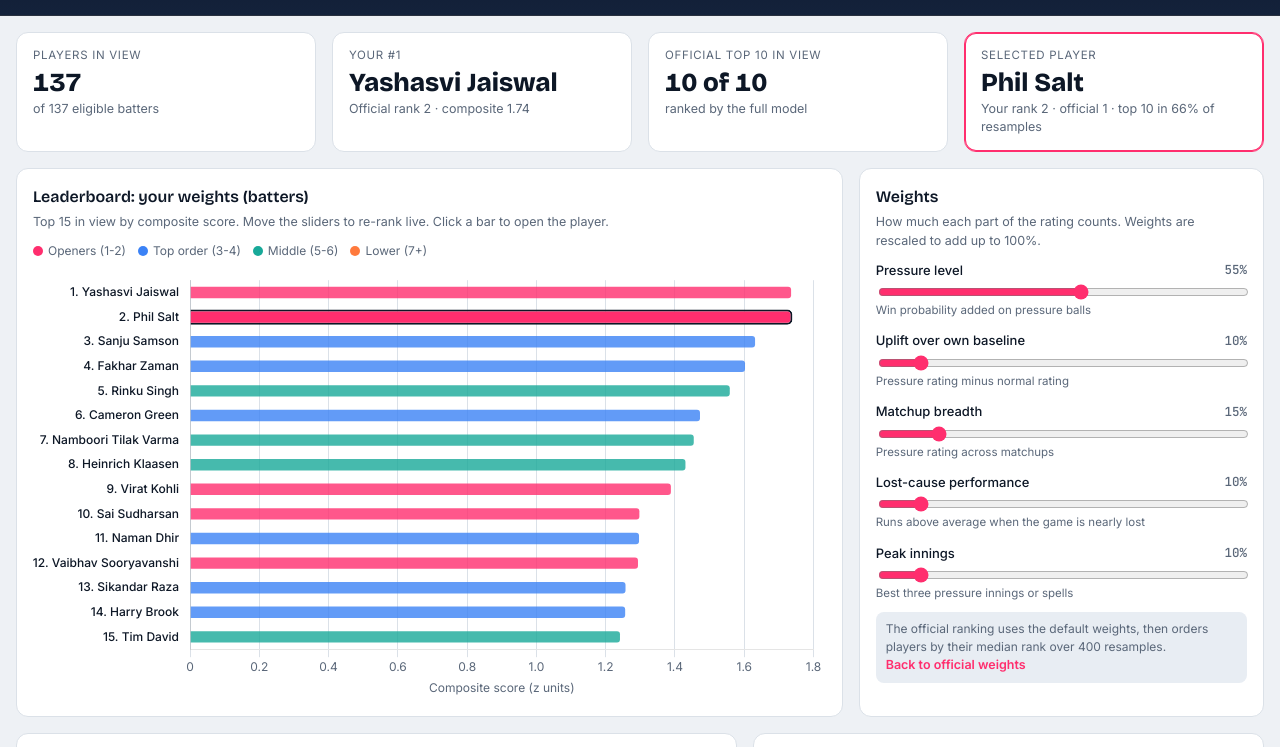
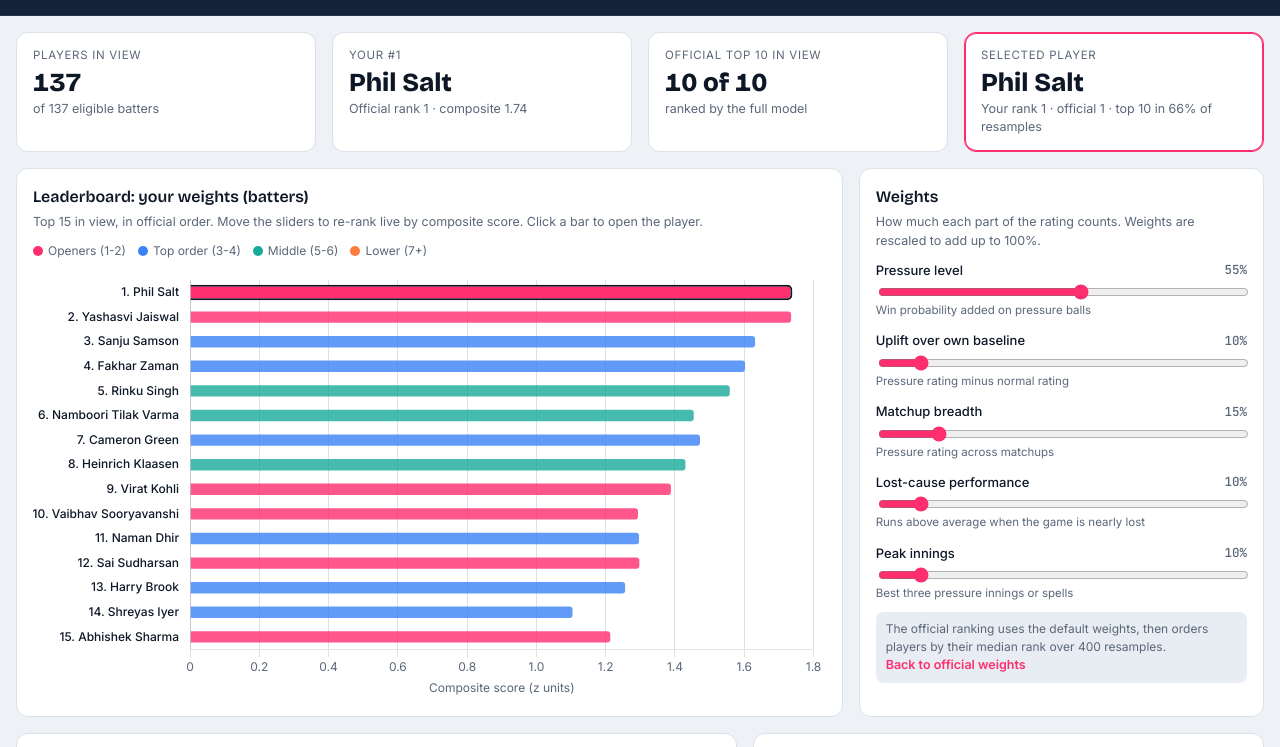
Before and after one commit to AryM47/superr-pressure-lab, a plain HTML site: page index.html in a window 1280 px wide. Shown: the part 131-878 px from the top of the page. Drawn offline with nearby package versions, Linux system fonts and the light colour scheme.

Commit message:
Leaderboard follows official ranking at default weights
Co-Authored-By: Claude Opus 5.5 <noreply@anthropic.com>

```diff
--- a/index.html
+++ b/index.html
@@ -158,7 +158,7 @@ footer{color:var(--muted);font-size:12.5px;padding-block:20px 40px}
   <div class="grid">
     <section class="panel span-8">
       <h2 id="lb-title">Leaderboard: your weights</h2>
-      <p class="cap">Top 15 in view by composite score. Move the sliders to re-rank live. Click a bar to open the player.</p>
+      <p class="cap">Top 15 in view, in official order. Move the sliders to re-rank live by composite score. Click a bar to open the player.</p>
       <div class="legend" id="lb-legend"></div>
       <div class="chart" style="height:430px"><canvas id="c-lb" aria-label="Leaderboard bar chart" role="img"></canvas></div>
     </section>
@@ -280,7 +280,8 @@ class Dashboard {
     const grp = document.getElementById('f-grp').value, comp = document.getElementById('f-comp').value;
     const min = +document.getElementById('f-min').value, q = document.getElementById('f-q').value.trim().toLowerCase();
     const all = this.rows().map((r) => ({...r, s: this.score(r)}));
-    all.sort((a, b) => b.s - a.s).forEach((r, i) => { r.my = i + 1; });
+    const def = this.data.w[this.role], isDef = Object.keys(def).every((k) => Math.abs((this.weights[k] || 0) - def[k]) < 1e-9);
+    all.sort(isDef ? (a, b) => a.rank - b.rank : (a, b) => b.s - a.s).forEach((r, i) => { r.my = i + 1; });
     this.all = all;
     this.filtered = all.filter((r) => (grp === 'all' || r.grp === grp) && r.pballs >= min
       && (comp === 'all' || (comp === 'ipl' ? r.ipl >= 60 : r.ipl <= 40)) && (!q || r.name.toLowerCase().includes(q)));
```
